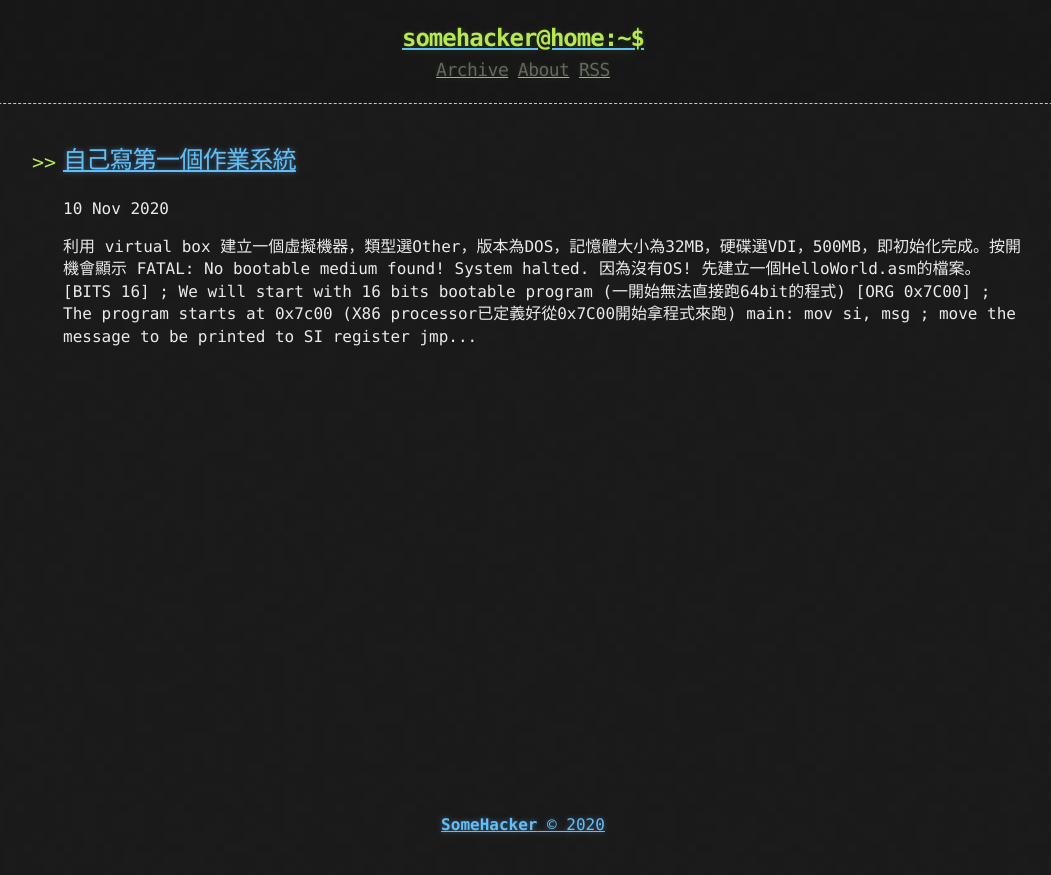
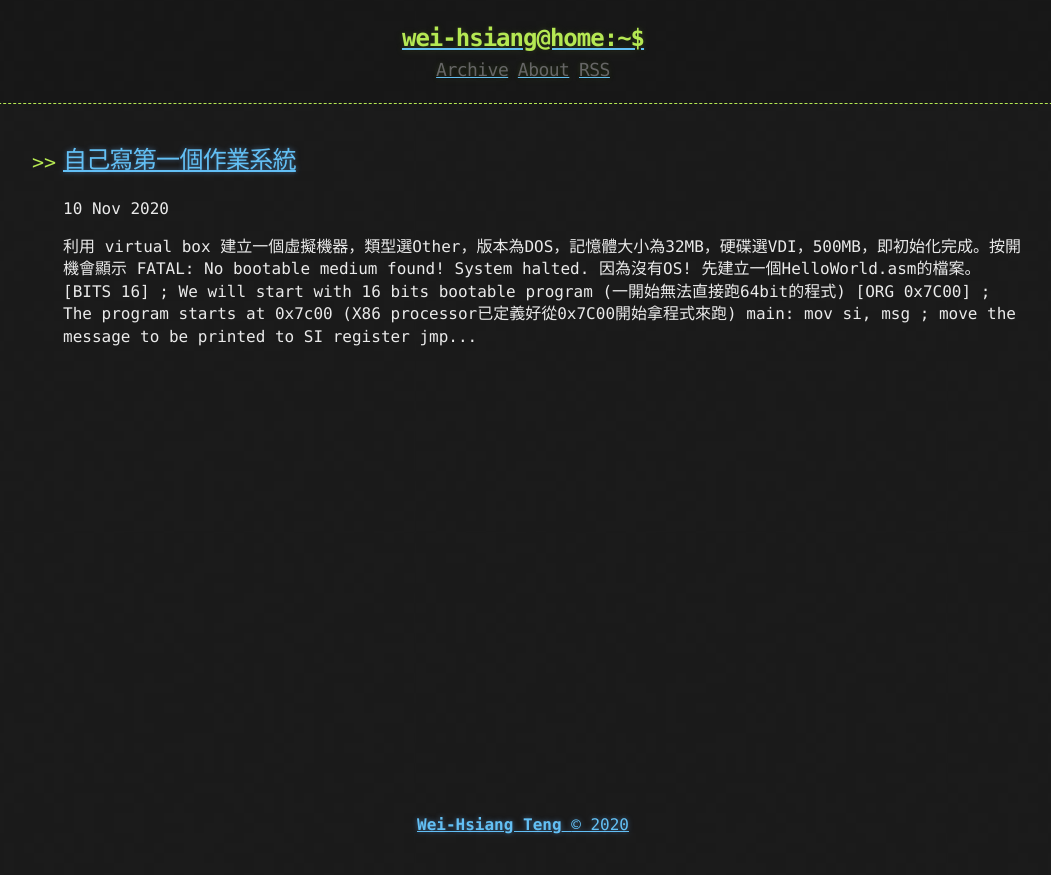
Before and after one commit to weihsiangteng/System_Programming_Design_Fall2018, a Jekyll site: the page built from index.html, in a window 1280 px wide. Shown: the top 875 px of the page, without its empty margins (117-1168 px from the left). Built offline with Jekyll 4.4.1, drawn with Linux system fonts in a browser that asks for light colours; the list of posts is cut into pages by our own code.

Commit message:
Update _config.yml

```diff
--- a/_config.yml
+++ b/_config.yml
@@ -1,8 +1,8 @@
-title: Hacker-Blog
-description: "A Jekyll Blog Theme For Hackers"
+title: System_Programming_Design_Fall2018
+description: "NTU System Programming Design Fall 2018 Course Notes"
 author:
-  name: "SomeHacker"
-  email: "someone@somewebsite.somedomain"
+  name: "Wei-Hsiang Teng"
+  email: "f96222069@gmail.com"
   url: "https://ashishchaudhary.in/hacker-blog"
 
 baseurl: /
@@ -28,5 +28,5 @@ plugins:
   - jekyll-sitemap
 
 # Custom variables
-owner : "SomeHacker"
+owner : "Wei-Hsiang Teng"
 year : "2020"
```
